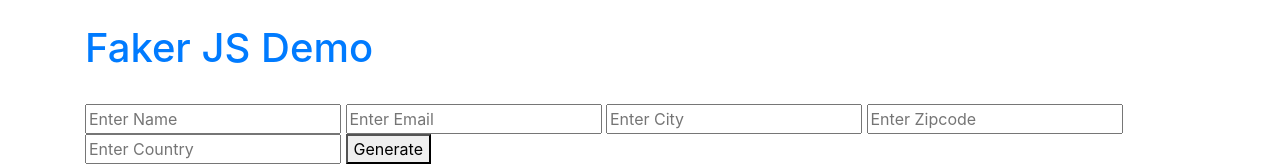
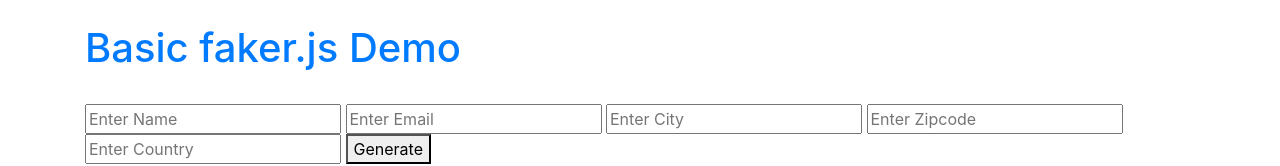
Before and after one commit to jlampstack/faker_demo, a plain HTML site: page index.html in a window 1280 px wide. Shown: the top 166 px of the page. Drawn offline with nearby package versions, Linux system fonts and the light colour scheme.

```diff
--- a/index.html
+++ b/index.html
@@ -13,7 +13,7 @@
 
   <div class="container"><br>
 
-    <h1><a href="https://www.npmjs.com/package/faker">Faker JS Demo</a></h1><br>
+    <h1><a href="https://www.npmjs.com/package/faker"> Basic faker.js Demo</a></h1><br>
 
     <section>
       <input type="text" id="name" placeholder="Enter Name">
--- a/script.js
+++ b/script.js
@@ -12,10 +12,6 @@
 		address: { city, country, zipcode },
 	} = info;
 
-	console.log(
-		faker.fake('{{name.lastName}}, {{name.firstName}} {{name.suffix}}')
-	);
-
 	// console.log(info);
 
 	document.querySelector('#name').value = name;
@@ -23,4 +19,9 @@
 	document.querySelector('#city').value = city;
 	document.querySelector('#zipcode').value = zipcode;
 	document.querySelector('#country').value = country;
+
+	// example from docs
+	console.log(
+		faker.fake('{{name.lastName}}, {{name.firstName}} {{name.suffix}}')
+	);
 });
```
Also changed, not shown: 1 other file.
